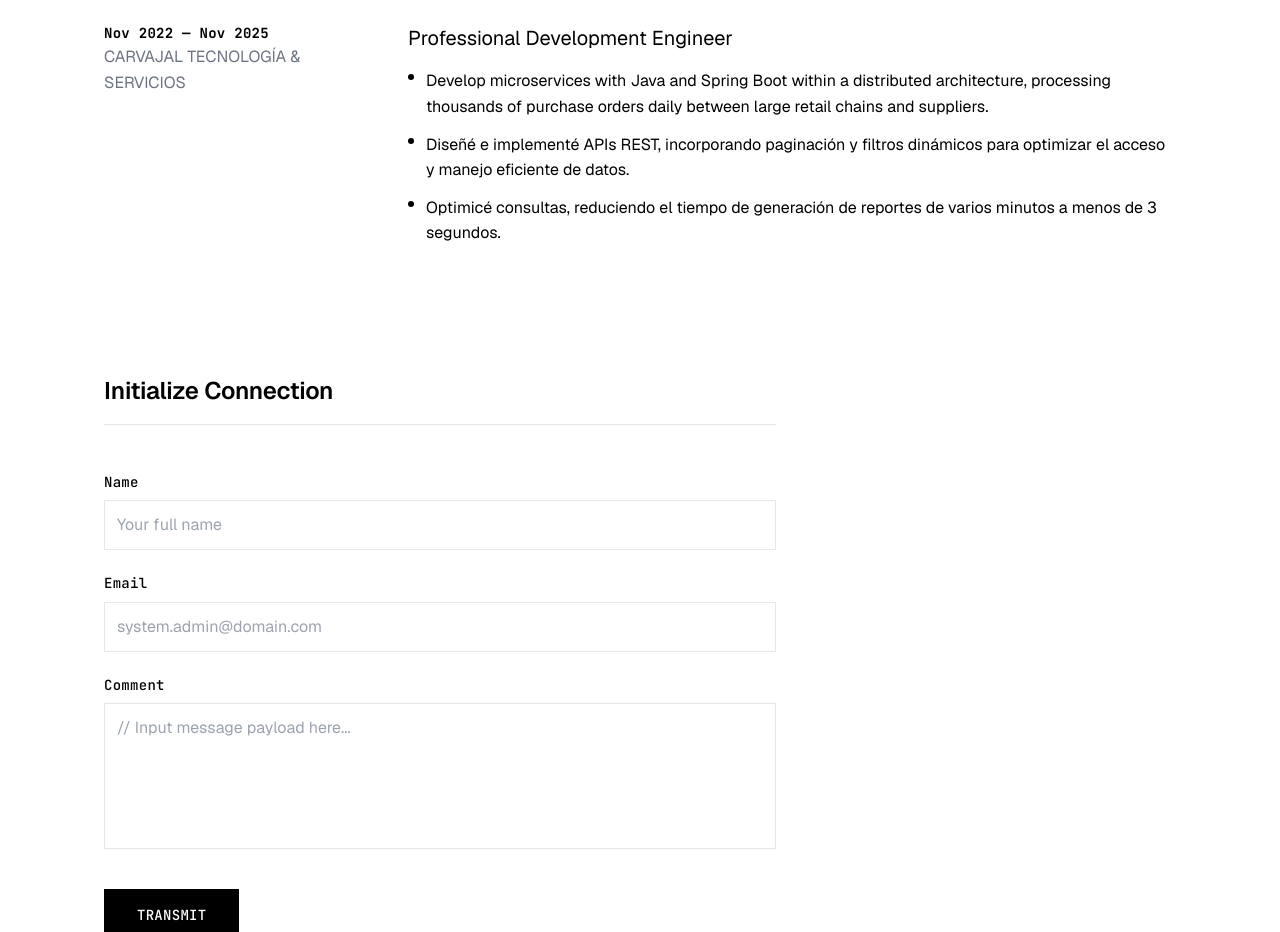
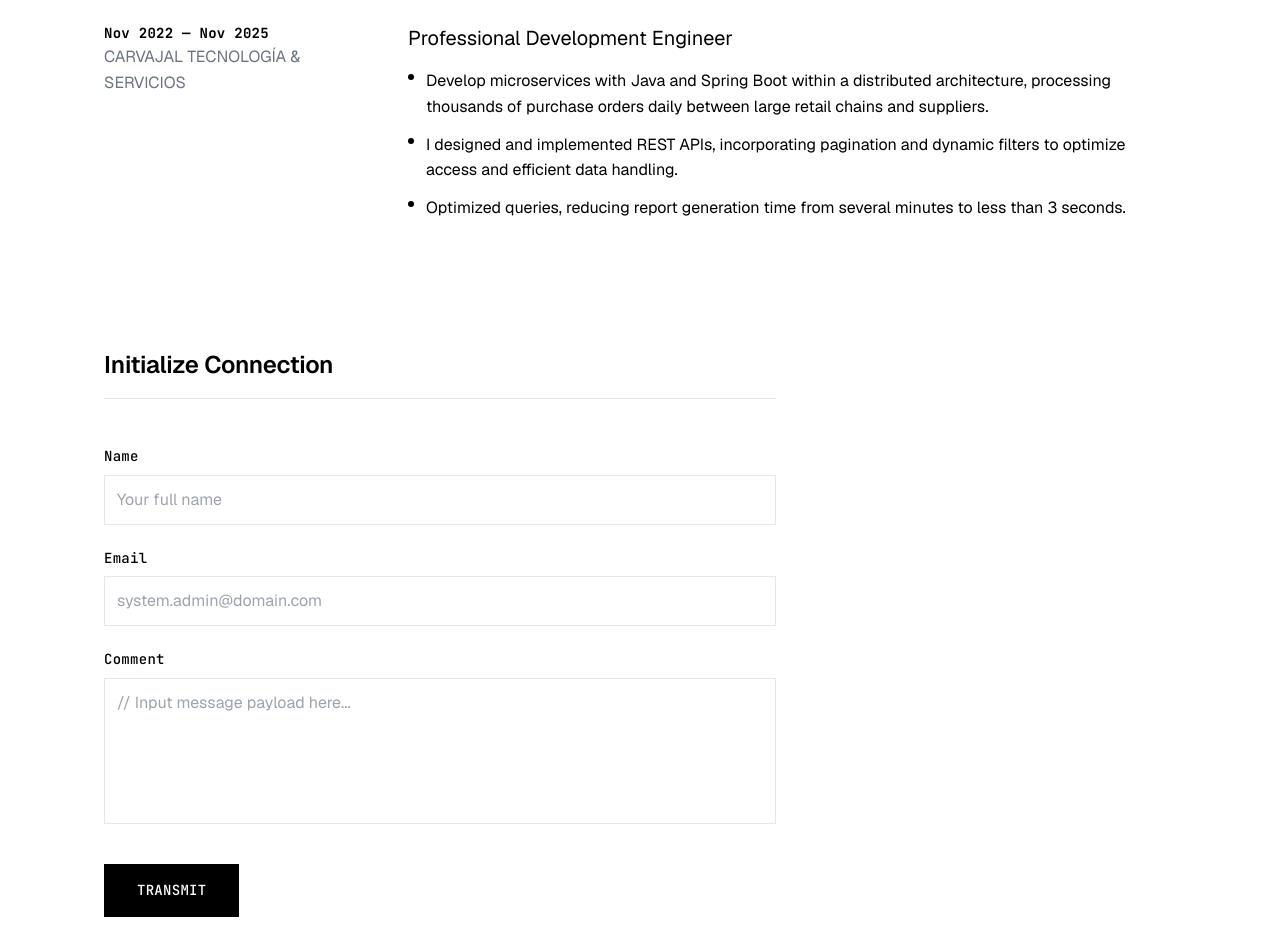
Before and after one commit to aejimenez19/Portafolio, an Angular app: page / in a window 1280 px wide. Shown: the part 1820-2752 px from the top of the page. Built offline with nearby package versions, Linux system fonts and the light colour scheme.

Commit message:
chore: translate frontend texts from Spanish to English

```diff
--- a/src/app/data/experience.data.ts
+++ b/src/app/data/experience.data.ts
@@ -8,8 +8,8 @@ export const EXPERIENCES: Experience[] = [
     role: 'Professional Development Engineer',
     achievements: [
       'Develop microservices with Java and Spring Boot within a distributed architecture, processing thousands of purchase orders daily between large retail chains and suppliers.',
-      'Diseñé e implementé APIs REST, incorporando paginación y filtros dinámicos para optimizar el acceso y manejo eficiente de datos.',
-      'Optimicé consultas, reduciendo el tiempo de generación de reportes de varios minutos a menos de 3 segundos.',
+      'I designed and implemented REST APIs, incorporating pagination and dynamic filters to optimize access and efficient data handling.',
+      'Optimized queries, reducing report generation time from several minutes to less than 3 seconds.',
     ],
   },
 ];
```
